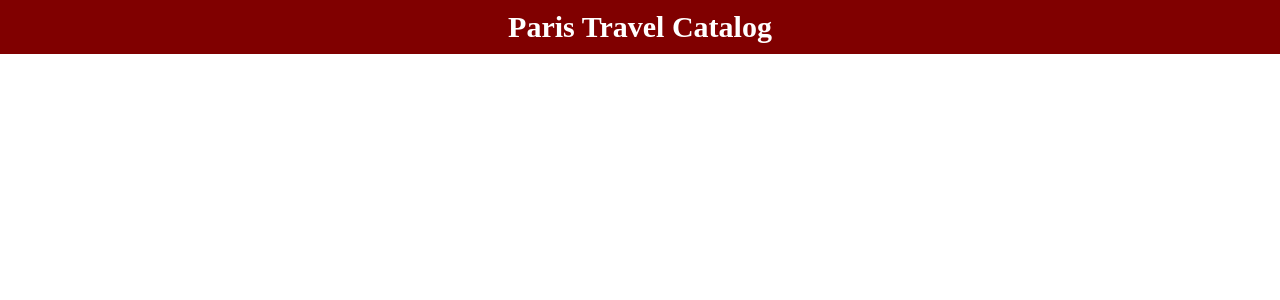
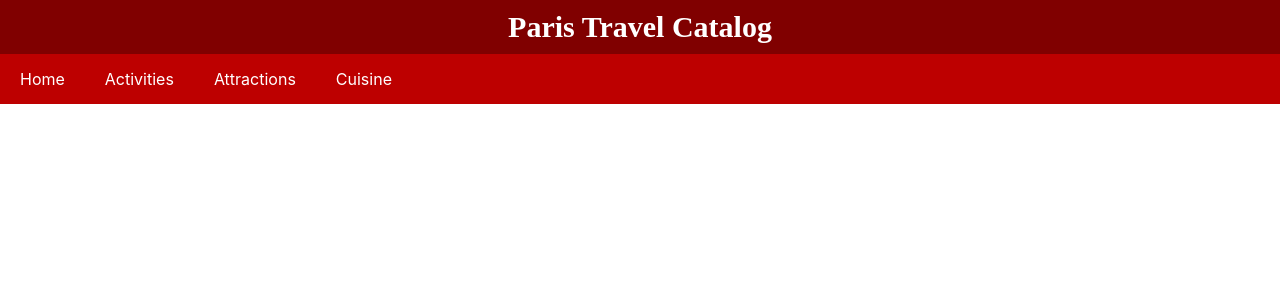
Before and after one commit to AkshaPatel/ParisTravelCatalog, a React (Create React App) app in the folder paris_travel_catalog/: page / in a window 1280 px wide. Shown: the top 300 px of the page. Built offline with nearby package versions, Linux system fonts and the light colour scheme.

Commit message:
Added navbar and routes

```diff
--- a/paris_travel_catalog/package.json
+++ b/paris_travel_catalog/package.json
@@ -34,5 +34,8 @@
       "last 1 firefox version",
       "last 1 safari version"
     ]
+  },
+  "devDependencies": {
+    "react-router-dom": "^6.8.2"
   }
 }
--- a/paris_travel_catalog/src/App.css
+++ b/paris_travel_catalog/src/App.css
@@ -7,3 +7,18 @@ header {
   background-color: maroon;
   color: white;
 }
+
+ul {
+  list-style-type: none;
+  background-color: rgb(189, 0, 0);
+  margin: 0;
+  padding: 0;
+  overflow: hidden;
+}
+
+li {
+  display: block;
+  float: left;
+  text-align: center;
+  padding: 15px 20px;
+}
--- a/paris_travel_catalog/src/App.js
+++ b/paris_travel_catalog/src/App.js
@@ -1,21 +1,59 @@
 import './App.css';
+
 import About from './Components/About';
 import Activities from './Components/Activities';
 import Attractions from './Components/Attractions';
 import Cuisine from './Components/Cuisine';
+import InvalidURL from './Components/InvalidURL';
 
-// The import below gives errors
-//import { Routes, Route, Outlet, Link } from "react-router-dom";
-
+import { BrowserRouter, Routes, Route, Outlet, Link } from 'react-router-dom';
 
 function App() {
   return (
-    <div>
+    <>
+      <div>
       <header> Paris Travel Catalog </header>
+      </div>
       <div>
+        <BrowserRouter>
+          <Routes>
+            <Route path="/" element={<Layout/>}>
+              <Route index element={<About/>}/>
+              <Route path="activities" element={<Activities/>}/>
+              <Route path="attractions" element={<Attractions/>}/>
+              <Route path="cuisine" element={<Cuisine/>}/>
+              <Route path="*" element={<InvalidURL/>}/>
+            </Route>
+          </Routes>
+        </BrowserRouter>
+      </div>
+    </>
+  );
+}
 
-      </div>
-    </div>
+const linkStyle = {textDecoration: "none", color: "white"};
+function Layout() {
+  return (
+    <>
+      <nav>
+        <ul>
+          <li>
+            <Link style={linkStyle} to='/'>Home</Link>
+          </li>
+          <li>
+            <Link style={linkStyle} to='activities'>Activities</Link>
+          </li>
+          <li>
+            <Link style={linkStyle} to='attractions'>Attractions</Link>
+          </li>
+          <li>
+            <Link style={linkStyle} to='cuisine'>Cuisine</Link>
+          </li>
+        </ul>
+      </nav>
+
+      <Outlet/>
+    </>
   );
 }
 
--- a/paris_travel_catalog/src/Components/Activities.js
+++ b/paris_travel_catalog/src/Components/Activities.js
@@ -2,7 +2,7 @@
 function Activities() {
     return (
         <div>
-        <header> Attractions </header>
+        <h1> Activities </h1>
         </div>
     );
 }
--- a/paris_travel_catalog/src/Components/Cuisine.js
+++ b/paris_travel_catalog/src/Components/Cuisine.js
@@ -2,7 +2,7 @@
 function Cuisine() {
     return (
         <div>
-
+            <h1> Cuisine </h1>
         </div>
     );
 }
```
Also changed, not shown: 2 other files (tests, documents, lock files or other folders).
